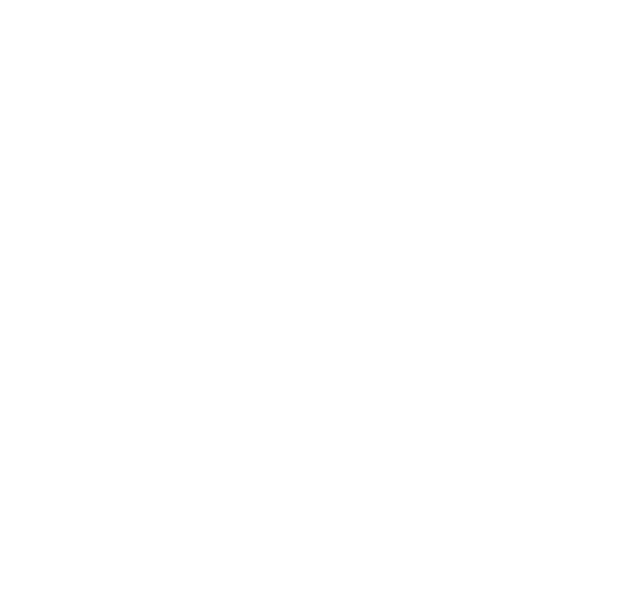
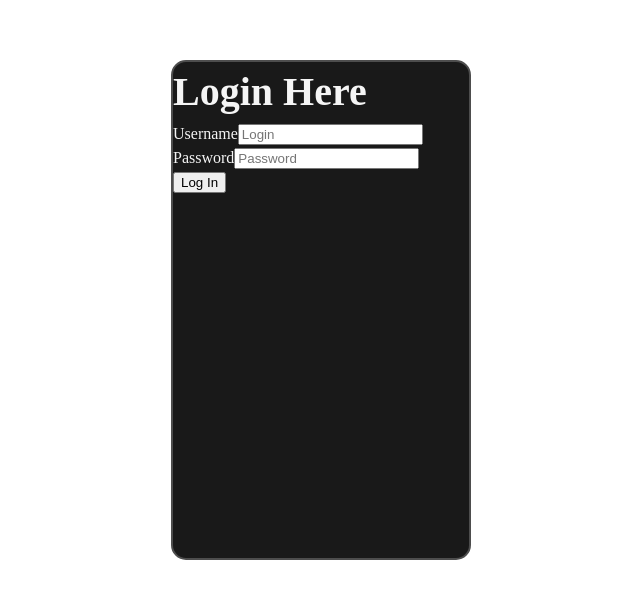
Before and after one commit to belovdima/PROJECTS, a React (Vite) app in the folder Pryaniky/: page /login in a window 1280 px wide. Before the commit this address had no page. Shown: the part 140-738 px from the top of the page, without its empty margins (319-959 px from the left). Built offline with nearby package versions, Linux system fonts and the light colour scheme.

Commit message:
now navigation is working

```diff
--- a/Pryaniky/src/App.tsx
+++ b/Pryaniky/src/App.tsx
@@ -6,7 +6,7 @@ function App() {
     return (
         <Router>
             <Routes>
-                <Route path="/" element={<Login />} />
+                <Route path="/login" element={<Login />} />
                 <Route path="/table" element={<Table />} /> {/* Страница таблицы */}
             </Routes>
         </Router>
--- a/Pryaniky/src/Login.tsx
+++ b/Pryaniky/src/Login.tsx
@@ -1,12 +1,10 @@
 import { FormEvent, useState } from "react";
-import { Navigate } from "react-router-dom";
+import { useNavigate } from "react-router-dom";
 
 export const Login = () => {
-
-    const API_url = "https://test.v5.pryaniky.com/ru/data/v3/testmethods/docs/login"
-    const [formJson, setFormjson] = useState()
-    const [error, setError] = useState(null)
-
+    const API_url = "https://test.v5.pryaniky.com/ru/data/v3/testmethods/docs/login";
+    const [error, setError] = useState<string | null>(null);
+    const navigate = useNavigate();
 
     async function handleSubmit(e: FormEvent) {
         e.preventDefault();
@@ -30,27 +28,18 @@ export const Login = () => {
             const data = await response.json();
 
             if (response.ok) {
-                localStorage.setItem('token', data.token); // Сохраняем токен
-                <Navigate to="/table" replace={true} /> // Перенаправляем на страницу таблицы
+                localStorage.setItem('token', data.token);
+                navigate("/table", { replace: true });
             } else {
                 setError(data.message || 'Ошибка авторизации');
             }
+        // eslint-disable-next-line @typescript-eslint/no-unused-vars
         } catch (err) {
             setError('Ошибка сети');
         }
-
-        const token = localStorage.getItem('token'); // Получаем токен из localStorage
-
-        const response = await fetch('https://test.v5.pryaniky.com/ru/data/v3/testmethods/docs/userdocs/get', {
-            method: 'GET',
-            headers: {
-                'Content-Type': 'application/json',
-                'x-auth': token // Добавляем токен в заголовок
-            }
-        });
     }
 
-    return(
+    return (
         <div className="page page__auth">
             <div className="page__auth--form">
                 <form method="post" onSubmit={handleSubmit}>
@@ -62,11 +51,11 @@ export const Login = () => {
                     <label htmlFor="password">Password</label>
                     <input type="password" placeholder="Password" id="password" name="Password" required />
 
-                    {error && <p>{error}</p>} {/* Вывод ошибки */}
+                    {error && <p>{error}</p>}
 
                     <button type="submit">Log In</button>
                 </form>
             </div>
         </div>
     );
-}
+};
```
